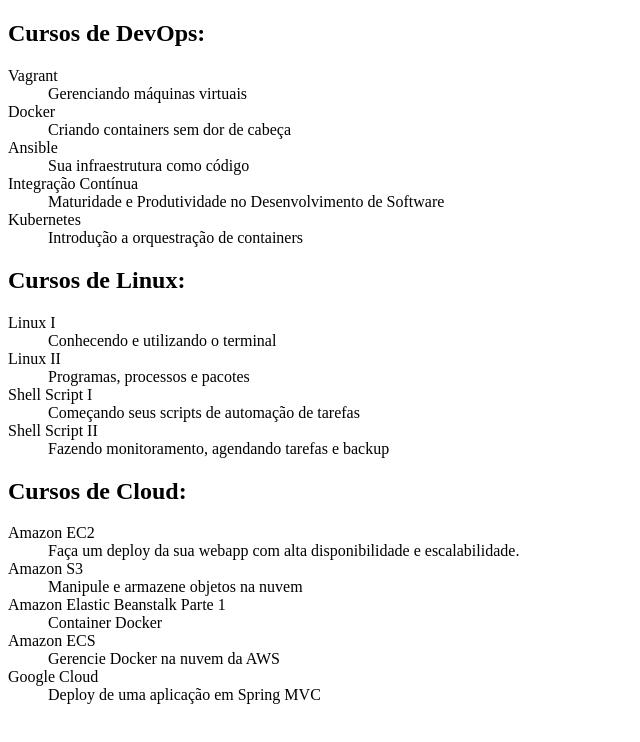
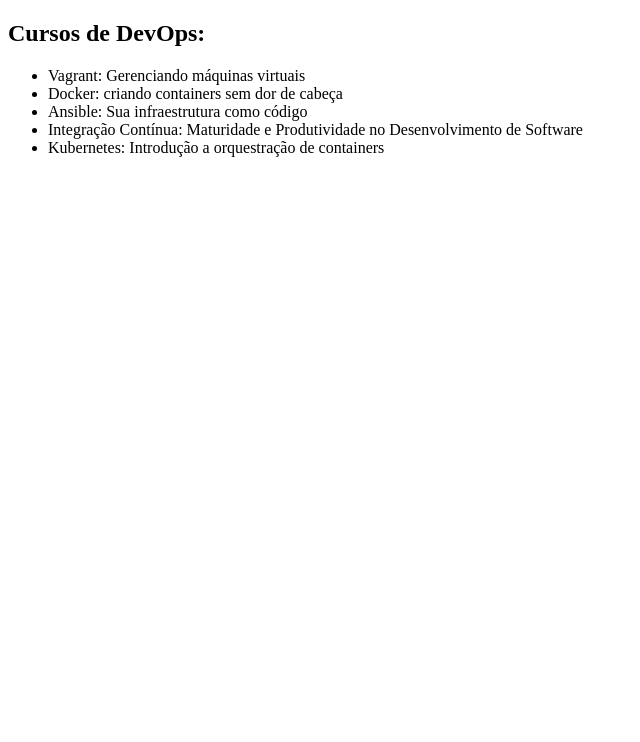
Before and after one commit to Bruhenrike/curso-alura-git, a plain HTML site: page index.html in a window 1280 px wide. Shown: the whole page, without its empty margins (0-640 px from the left). Drawn offline with Linux system fonts and the light colour scheme.

Commit message:
ajuste final versao correta para a aula

```diff
--- a/index.html
+++ b/index.html
@@ -7,54 +7,12 @@
 <body>
     <h2>Cursos de DevOps:</h2>
 
-    <dl>
-        <dt>Vagrant</dt>
-        <dd>Gerenciando máquinas virtuais</dd>
-
-        <dt>Docker</dt>
-        <dd>Criando containers sem dor de cabeça</dd>
-
-        <dt>Ansible</dt>
-        <dd>Sua infraestrutura como código</dd>
-
-        <dt>Integração Contínua</dt>
-        <dd>Maturidade e Produtividade no Desenvolvimento de Software</dd>
-
-        <dt>Kubernetes</dt>
-        <dd>Introdução a orquestração de containers</dd>
-    </dl>
-
-    <h2>Cursos de Linux:</h2>
-    <dl>
-        <dt>Linux I</dt>
-        <dd>Conhecendo e utilizando o terminal</dd>
-
-        <dt>Linux II</dt>
-        <dd>Programas, processos e pacotes</dd>
-
-        <dt>Shell Script I</dt>
-        <dd>Começando seus scripts de automação de tarefas</dd>
-
-        <dt>Shell Script II</dt>
-        <dd>Fazendo monitoramento, agendando tarefas e backup</dd>
-    </dl>
-
-    <h2>Cursos de Cloud:</h2>
-    <dl>
-        <dt>Amazon EC2</dt>
-        <dd>Faça um deploy da sua webapp com alta disponibilidade e escalabilidade.</dd>
-
-        <dt>Amazon S3</dt>
-        <dd>Manipule e armazene objetos na nuvem</dd>
-
-        <dt>Amazon Elastic Beanstalk Parte 1</dt>
-        <dd>Container Docker</dd>
-
-        <dt>Amazon ECS</dt>
-        <dd>Gerencie Docker na nuvem da AWS</dd>
-
-        <dt>Google Cloud</dt>
-        <dd>Deploy de uma aplicação em Spring MVC</dd>
-    </dl>
+    <ul>
+        <li>Vagrant: Gerenciando máquinas virtuais</li>
+        <li>Docker: criando containers sem dor de cabeça</li>
+        <li>Ansible: Sua infraestrutura como código</li>
+        <li>Integração Contínua: Maturidade e Produtividade no Desenvolvimento de Software</li>
+        <li>Kubernetes: Introdução a orquestração de containers</li>
+    </ul>
 </body>
 </html>
```
